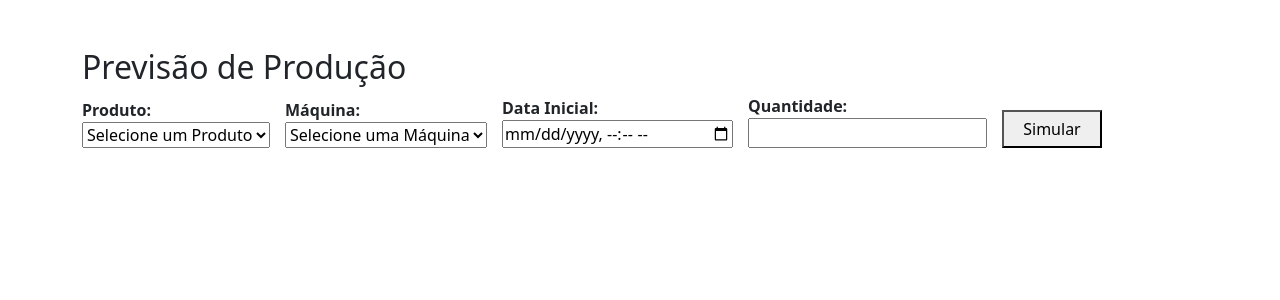
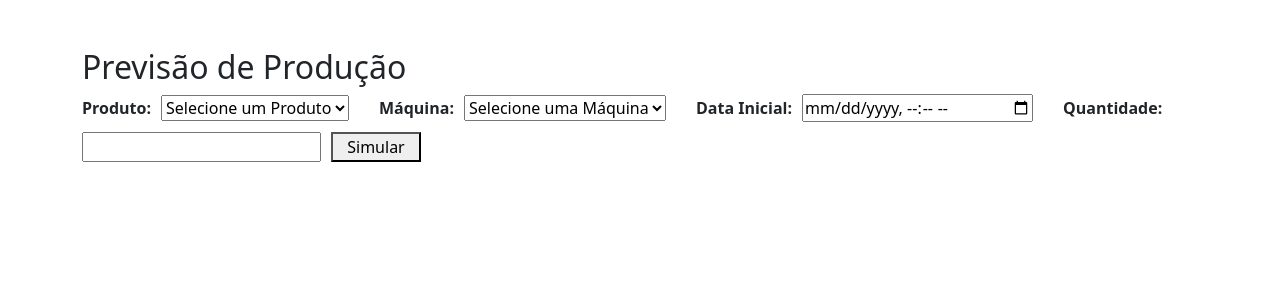
Before and after one commit to theo-dellacqua/Aplicativo_site_projeto_fatec, a Django app: page /colab/grafico_3 in a window 1280 px wide. Shown: the part 90-390 px from the top of the page. Run offline with Django 4.2, Linux system fonts and the light colour scheme; the visitor is signed in with stand-in values (Sample User, id 1); data that the repository does not hold is empty.

Commit message:
outra alteração no estilo dos filtros

```diff
--- a/colab/templates/colab/grafico_3.html
+++ b/colab/templates/colab/grafico_3.html
@@ -7,24 +7,18 @@
 .filtros {
     display: flex;
     flex-wrap: wrap;
-    gap: 15px;
-    align-items: flex-end;
+    gap: 10px;
+    align-items: center;
     margin-bottom: 20px;
-}
-
-.filtros div {
-    display: flex;
-    flex-direction: column;
 }
 
 .filtros select,
 .filtros input {
-    min-width: 150px;
+    min-width: 142px;
 }
 
 .filtros button {
-    min-width: 100px;
-    height: 38px;
+    min-width: 90px;
 }
 
 @media (max-width: 768px) {
@@ -32,10 +26,6 @@
     .filtros {
         flex-direction: column;
         align-items: stretch;
-    }
-
-    .filtros div {
-        width: 100%;
     }
 
     .filtros select,
@@ -52,14 +42,11 @@
 <form method="get"
       class="filtros">
 
-    <div>
-
     <label>
         <strong>Produto:</strong>
     </label>
 
-        <select name="produto"
-                onchange="this.form.submit()">
+    <select name="produto" onchange="this.form.submit()">
 
         <option value="">
             Selecione um Produto
@@ -78,16 +65,11 @@
 
     </select>
 
-    </div>
-
-    <div>
-
-        <label>
+    <label style="margin-left:20px;">
         <strong>Máquina:</strong>
     </label>
 
-        <select name="maquina"
-                onchange="this.form.submit()">
+    <select name="maquina" onchange="this.form.submit()">
 
         <option value="">
             Selecione uma Máquina
@@ -106,11 +88,7 @@
 
     </select>
 
-    </div>
-
-    <div>
-
-        <label>
+    <label style="margin-left:20px;">
         <strong>Data Inicial:</strong>
     </label>
 
@@ -119,11 +97,7 @@
            value="{{ data_inicio }}"
            onchange="this.form.submit()">
 
-    </div>
-
-    <div>
-
-        <label>
+    <label style="margin-left:20px;">
         <strong>Quantidade:</strong>
     </label>
 
@@ -132,24 +106,16 @@
            value="{{ quantidade }}"
            min="1">
 
-    </div>
-
-    <div>
-
     <button type="submit">
         Simular
     </button>
 
-    </div>
-
 </form>
 
 {% if mensagem %}
-
 <p>
     <strong>{{ mensagem }}</strong>
 </p>
-
 {% endif %}
 
 {% if grafico %}
```
Lines whose indentation alone changed are shown as unchanged.
